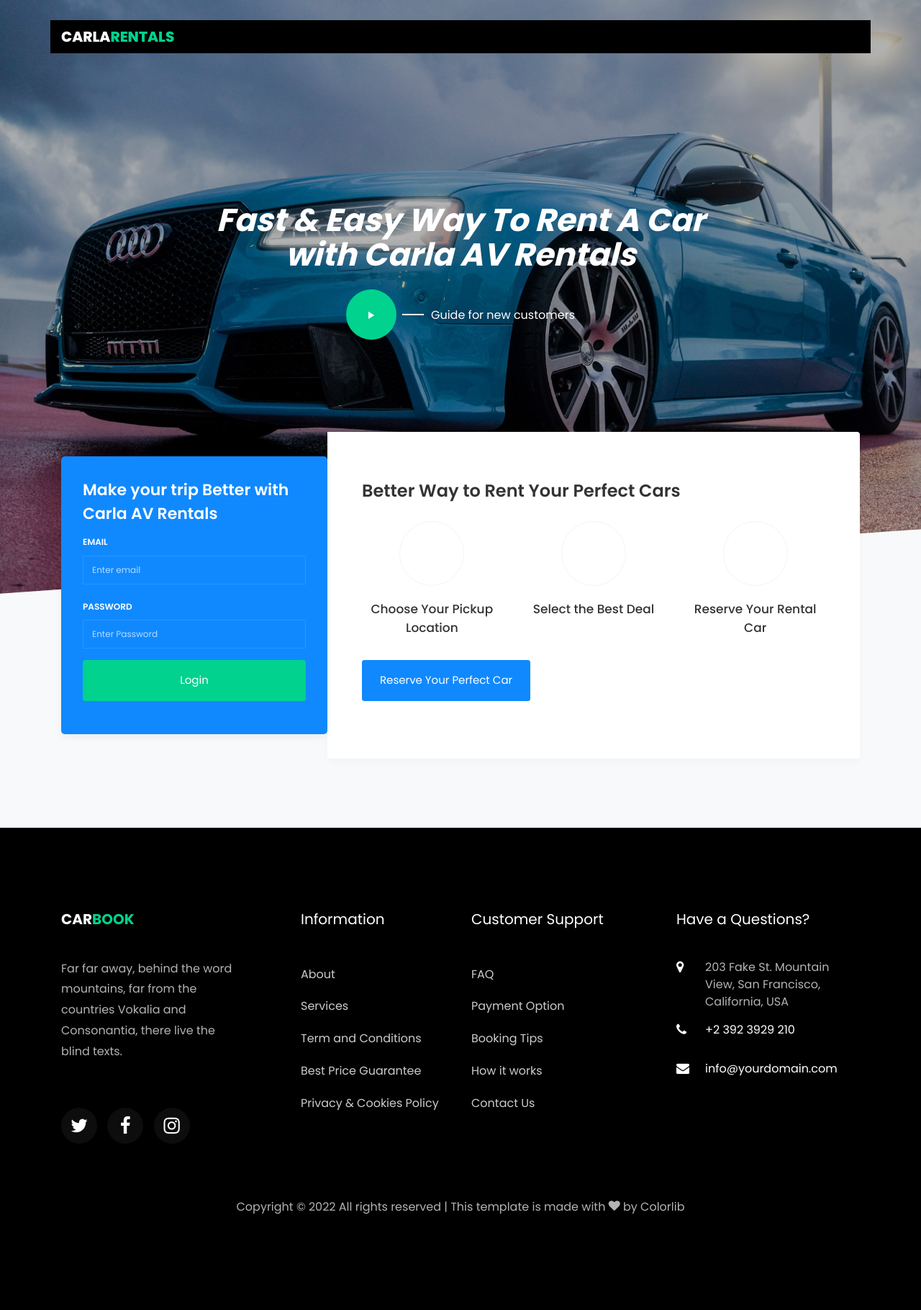
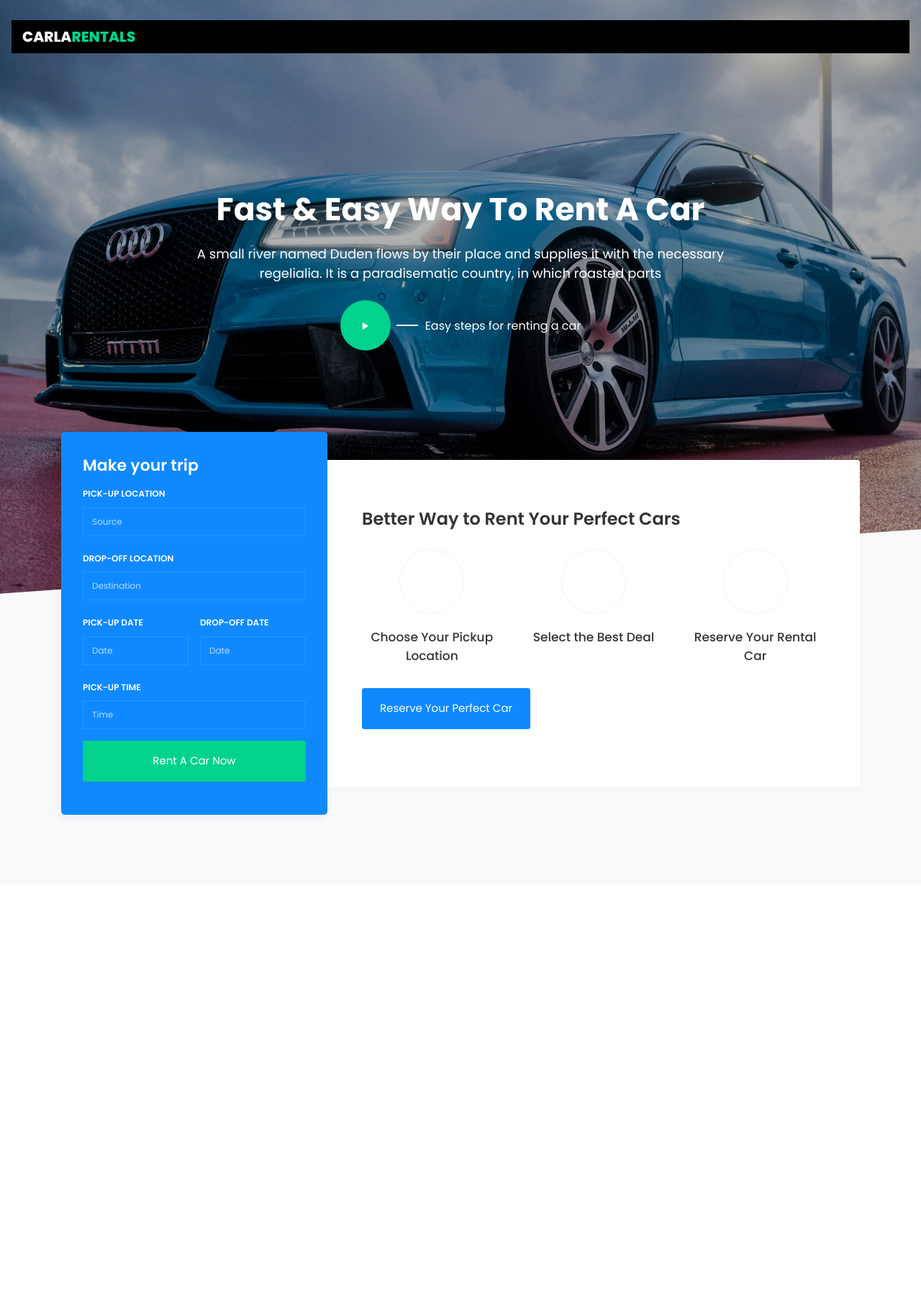
Before and after one commit to pallav2798/281-carla, a Django app: page /users/login in a window 1280 px wide. Shown: the whole page at 72% size. After the commit the page ends 1138 px from the top, so only its background shows below. Run offline with Django 4.2, Linux system fonts and the light colour scheme; some libraries are stand-ins or nearby versions; some web fonts are replaced.

Commit message:
Registration and Car Add Component

```diff
--- a/carla_rentals/car/models.py
+++ b/carla_rentals/car/models.py
@@ -5,6 +5,6 @@ from users.models import Users
 class Car(models.Model):
     owner = models.ForeignKey(Users, null= False,on_delete = models.CASCADE)
     car_type = models.CharField('Car Type', max_length=30, null = True)
-    timestamp = models.DateTimeField(auto_created=True)
+    timestamp = models.DateTimeField(auto_now_add=True)
     car_number = models.CharField('Car Number', max_length=10,null = False, unique=True)
     company = models.CharField('Car Company', null = False, max_length=30)
--- /dev/null
+++ b/carla_rentals/car/urls.py
@@ -0,0 +1,6 @@
+from django.urls import path
+from .views import CarEntity
+
+urlpatterns = [
+    path('car-asset', CarEntity.as_view(), name='car_asset'),
+]
--- a/carla_rentals/carla_rentals/urls.py
+++ b/carla_rentals/carla_rentals/urls.py
@@ -26,5 +26,7 @@ urlpatterns = [
     path("/",users_views.HomeView.as_view() , name = "home-view"),
     path('admin/', admin.site.urls),
     path('users/', include(users_url)),
+    path('car/', include('car.urls')),
+
 
 ] + static(settings.STATIC_URL, document_root=settings.STATIC_ROOT)
--- /dev/null
+++ b/carla_rentals/templates/webapp/404-page.html
@@ -0,0 +1,4 @@
+{% extends 'webapp/base.html' %}
+
+
+<h1> Something went wrong</h1>
--- a/carla_rentals/templates/webapp/base.html
+++ b/carla_rentals/templates/webapp/base.html
@@ -28,7 +28,7 @@
       </head>
     <body>
         <nav class="navbar navbar-expand-lg navbar-dark ftco_navbar bg-dark ftco-navbar-light" id="ftco-navbar">
-            <div class="container" style="background-color: black;">
+            <div class="container" style="background-color: black; max-width: 100vw;">
               <a class="navbar-brand" href="index.html">Carla<span>Rentals</span></a>
               <button class="navbar-toggler" type="button" data-toggle="collapse" data-target="#ftco-nav" aria-controls="ftco-nav" aria-expanded="false" aria-label="Toggle navigation">
                 <span class="oi oi-menu"></span> Menu
@@ -49,7 +49,27 @@
               {% endif %}
             </div>
           </nav>
-
+          <div class="hero-wrap ftco-degree-bg" style="background-image: url(/static/images/bg_1.jpg)" data-stellar-background-ratio="0.5">
+            <div class="overlay"></div>
+            <div class="container">
+              <div class="row no-gutters slider-text justify-content-start align-items-center justify-content-center">
+                <div class="col-lg-8 ftco-animate">
+                  <div class="text w-100 text-center mb-md-5 pb-md-5">
+                    <h1 class="mb-4">Fast &amp; Easy Way To Rent A Car</h1>
+                    <p style="font-size: 18px;">A small river named Duden flows by their place and supplies it with the necessary regelialia. It is a paradisematic country, in which roasted parts</p>
+                    <a href="https://vimeo.com/45830194" class="icon-wrap popup-vimeo d-flex align-items-center mt-4 justify-content-center">
+                      <div class="icon d-flex align-items-center justify-content-center">
+                        <span class="ion-ios-play"></span>
+                      </div>
+                      <div class="heading-title ml-5">
+                        <span>Easy steps for renting a car</span>
+                      </div>
+                    </a>
+                  </div>
+                </div>
+              </div>
+            </div>
+          </div>
 
           {% block content %}
           {% endblock %}
--- /dev/null
+++ b/carla_rentals/templates/webapp/user-home.html
@@ -0,0 +1,77 @@
+{% extends 'webapp/base.html' %}
+
+
+{% block content %}
+
+<section class="ftco-section ftco-no-pt bg-light">
+    <div class="container" style="padding-top: 0%;">
+        <div class="row no-gutters">
+            <div class="col-md-12	featured-top">
+                <div class="row no-gutters">
+                      <div class="col-md-4 d-flex align-items-center">
+                          <form method="post" action="#" class="request-form ftco-animate bg-primary">
+                      <h2>Make your trip</h2>
+                            <div class="form-group">
+                                <label for="" class="label">Pick-up location</label>
+                                <input type="text" class="form-control" placeholder="Source">
+                            </div>
+                            <div class="form-group">
+                                <label for="" class="label">Drop-off location</label>
+                                <input type="text" class="form-control" placeholder="Destination">
+                            </div>
+                            <div class="d-flex">
+                                <div class="form-group mr-2">
+                        <label for="" class="label">Pick-up date</label>
+                        <input type="text" class="form-control" id="book_pick_date" placeholder="Date">
+                      </div>
+                      <div class="form-group ml-2">
+                        <label for="" class="label">Drop-off date</label>
+                        <input type="text" class="form-control" id="book_off_date" placeholder="Date">
+                      </div>
+                  </div>
+                  <div class="form-group">
+                    <label for="" class="label">Pick-up time</label>
+                    <input type="text" class="form-control" id="time_pick" placeholder="Time">
+                  </div>
+                    <div class="form-group">
+                      <input type="submit" value="Rent A Car Now" class="btn btn-secondary py-3 px-4">
+                    </div>
+                        </form>
+                      </div>
+                      <div class="col-md-8 d-flex align-items-center">
+                          <div class="services-wrap rounded-right w-100">
+                              <h3 class="heading-section mb-4">Better Way to Rent Your Perfect Cars</h3>
+                              <div class="row d-flex mb-4">
+                          <div class="col-md-4 d-flex align-self-stretch ftco-animate">
+                            <div class="services w-100 text-center">
+                              <div class="icon d-flex align-items-center justify-content-center"><span class="flaticon-route"></span></div>
+                              <div class="text w-100">
+                                <h3 class="heading mb-2">Choose Your Pickup Location</h3>
+                            </div>
+                            </div>
+                          </div>
+                          <div class="col-md-4 d-flex align-self-stretch ftco-animate">
+                            <div class="services w-100 text-center">
+                              <div class="icon d-flex align-items-center justify-content-center"><span class="flaticon-handshake"></span></div>
+                              <div class="text w-100">
+                                <h3 class="heading mb-2">Select the Best Deal</h3>
+                              </div>
+                            </div>
+                          </div>
+                          <div class="col-md-4 d-flex align-self-stretch ftco-animate">
+                            <div class="services w-100 text-center">
+                              <div class="icon d-flex align-items-center justify-content-center"><span class="flaticon-rent"></span></div>
+                              <div class="text w-100">
+                                <h3 class="heading mb-2">Reserve Your Rental Car</h3>
+                              </div>
+                            </div>
+                          </div>
+                        </div>
+                        <p><a href="#" class="btn btn-primary py-3 px-4">Reserve Your Perfect Car</a></p>
+                          </div>
+                      </div>
+                  </div>
+            </div>
+      </div>
+
+{% endblock %}
--- /dev/null
+++ b/carla_rentals/trip/forms.py
@@ -0,0 +1,6 @@
+from django import forms
+from .models import Trips
+
+class TripCreate(forms.ModelForm):
+    class Meta:
+        model = Trips
--- a/carla_rentals/users/urls.py
+++ b/carla_rentals/users/urls.py
@@ -1,7 +1,9 @@
 from django.urls import path
-from .views import HomeView, LoginView
+from .views import HomeView, LoginView, SellerRegisterView
 
 urlpatterns = [
-    path('home', HomeView.as_view(), name='home-page'),
-    path('login',LoginView.as_view(), name="login-page")
+    path('home', HomeView.as_view(), name='home_page'),
+    path('login',LoginView.as_view(), name="login_page"),
+    path('seller/register/',SellerRegisterView.as_view(), name="seller_register")
+
 ]
--- a/carla_rentals/users/views.py
+++ b/carla_rentals/users/views.py
@@ -1,11 +1,10 @@
-from re import template
-import re
-from tempfile import tempdir
-from django.shortcuts import render
+from django.shortcuts import redirect, render
 from django.views import View
 from django.views.generic import TemplateView
-
-# Create your views here.
+from django.contrib.auth import authenticate
+from .forms import SellerRegisterAuthForm, SellerRegisterForm
+from django.contrib.auth.models import User
+from django.contrib.auth import login
 
 class HomeView(View):
     def get(self, request):
@@ -17,4 +16,52 @@ class LoginView(View):
     template_name = "webapp/login.html"
 
     def get(self,request):
-        return render(request, "webapp/login.html")
+        return render(request, "webapp/user-home.html")
+
+    def post(self, request):
+        username = request.POST.get('username')
+        password = request.POST.get('password')
+
+        try:
+            user = authenticate(username=username, password=password)
+            return render(request, 'webapp/user-home.html')
+        except Exception as e:
+            return render('404-page.html')
+
+
+class CustomersRegisterView(View):
+
+    def get(self, request):
+        return render(request, 'webapp/customer-register.html')
+
+class SellerRegisterView(View):
+
+    def get(self,request):
+        return render(request, "webapp/seller-register.html")
+
+    def post(self, request):
+        form = request.POST.copy()
+        form['role'] = ['seller']
+        auth_form = SellerRegisterAuthForm(form)
+
+        print(request)
+        try:
+            if auth_form.is_valid():
+                user = auth_form.save()
+                login(request, user)
+                form = SellerRegisterForm(user= user , data = form)
+                form.save()
+                print('-----------------------')
+                return render(request, 'webapp/user-home.html')
+            else:
+                print(auth_form.errors)
+        except Exception as e:
+            return render('404-page.html')
+
+
+
+
+class BookRide(View):
+
+    def post(self, request):
+        form = request.POST
```
Also changed, not shown: carla_rentals/car/forms.py (added, +8 -0 lines), carla_rentals/car/views.py (+28 -1 lines), carla_rentals/carla_rentals/settings.py (+10 -10 lines), carla_rentals/templates/webapp/car-asset.html (added, +81 -0 lines), carla_rentals/templates/webapp/seller-register.html (added, +60 -0 lines), carla_rentals/users/forms.py (added, +16 -0 lines), carla_rentals/templates/webapp/customer-register.html (added), 1 other file.
